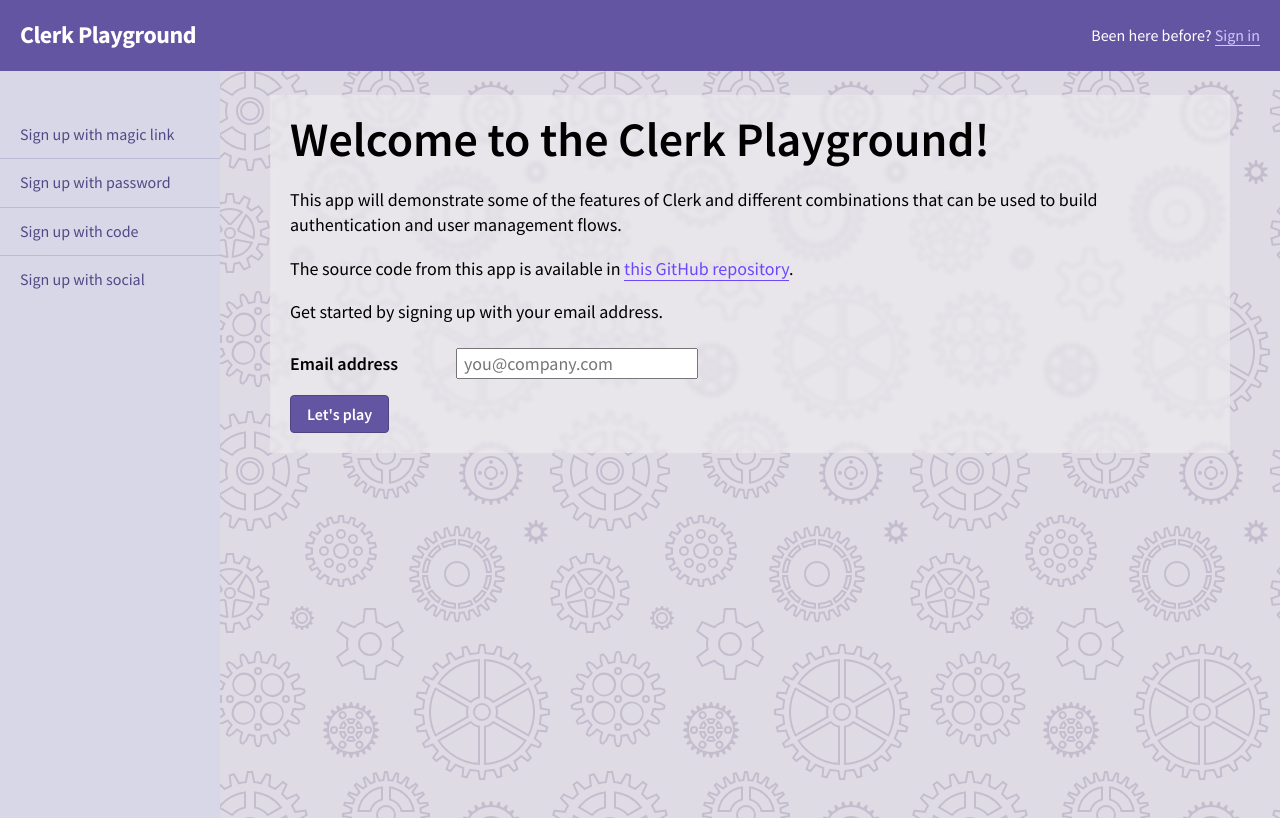
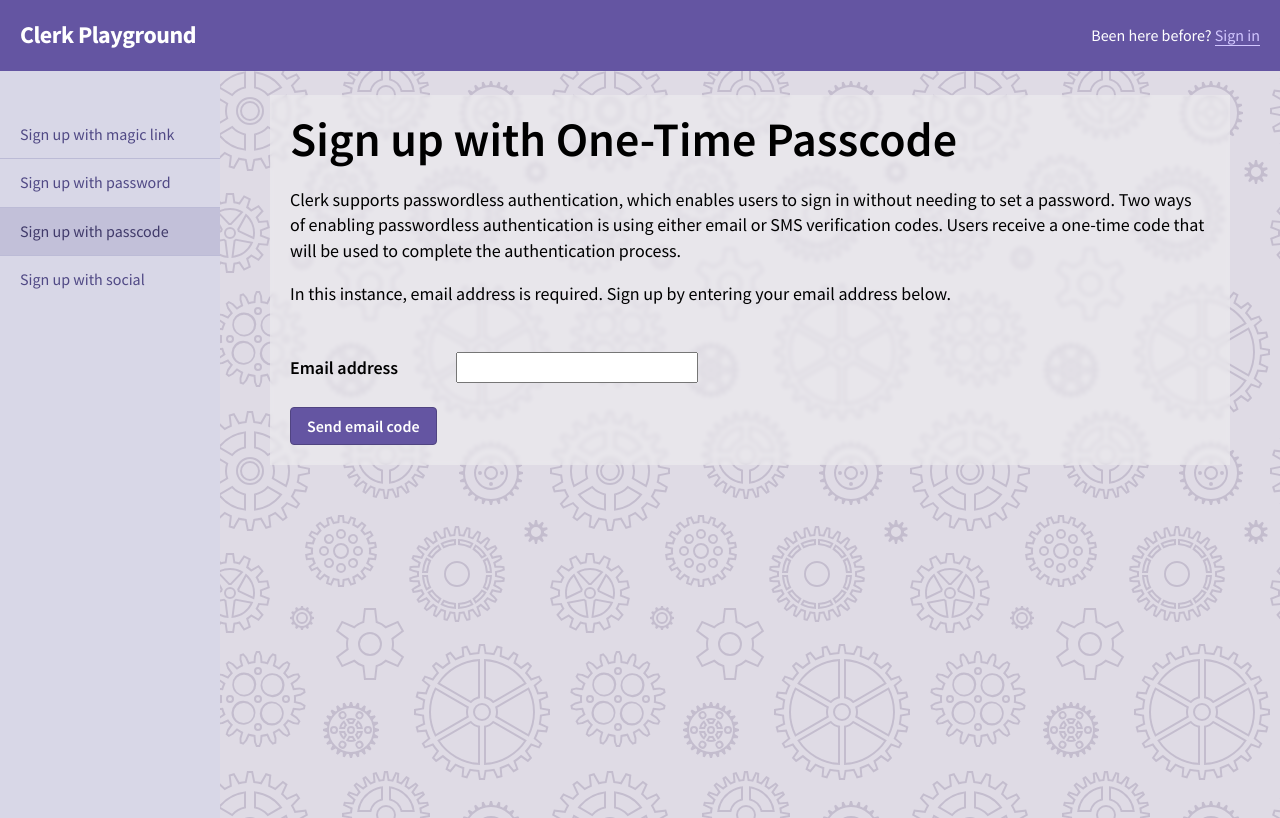
Before and after one commit to clerk/clerk-playground, a Next.js app: page /sign-up/passcode in a window 1280 px wide. Built offline with nearby package versions, Linux system fonts and the light colour scheme; no server answers.

Commit message:
feat: Create PasscodeSignUp page

```diff
--- a/pages/otp/[[...index]].js
+++ b/pages/otp/[[...index]].js
@@ -1,4 +1,4 @@
-import { useSignIn, useUser } from '@clerk/nextjs';
+import { useUser } from '@clerk/nextjs';
 import { useEffect, useRef, useState } from 'react';
 
 import common from '/styles/Common.module.css';
@@ -6,7 +6,6 @@
 
 const OneTimePasscodes = () => {
   const { user } = useUser();
-  const { signIn } = useSignIn();
   const [status, setStatus] = useState('');
   const [emailStatus, setEmailStatus] = useState('');
   const formRef = useRef();
--- /dev/null
+++ b/pages/sign-up/passcode.js
@@ -0,0 +1,94 @@
+import { useSignUp } from '@clerk/nextjs';
+import { useRouter } from 'next/router';
+import { useState } from 'react';
+
+import common from '/styles/Common.module.css';
+import styles from '/styles/Form.module.css';
+
+const PasscodeSignUp = () => {
+  const { signUp, setSession } = useSignUp();
+  const router = useRouter();
+  const [status, setStatus] = useState('');
+
+  const handleError = (err) => console.error(err);
+
+  const handleSubmit = async (event) => {
+    const formData = new FormData(event.target);
+    const emailAddress = formData.get('email');
+    const code = formData.get('code');
+    const strategy = 'email_code';
+
+    event.preventDefault();
+
+    if (status === 'unverified') {
+      try {
+        const response = await signUp.attemptEmailAddressVerification({
+          code
+        });
+
+        if (response.status === 'complete') {
+          setSession(response.createdSessionId, () =>
+            router.push(`/?strategy=${strategy}`)
+          );
+        }
+        return;
+      } catch (err) {
+        handleError(err);
+      }
+    }
+
+    try {
+      await signUp.create({
+        strategy,
+        emailAddress
+      });
+
+      setStatus('unverified');
+
+      await signUp.prepareEmailAddressVerification();
+    } catch (err) {
+      handleError(err);
+    }
+  };
+
+  return (
+    <div className={common.container}>
+      <h1 className={common.title}>Sign up with One-Time Passcode</h1>
+      <p>
+        Clerk supports passwordless authentication, which enables users to sign
+        in without needing to set a password. Two ways of enabling passwordless
+        authentication is using either email or SMS verification codes. Users
+        receive a one-time code that will be used to complete the authentication
+        process.
+      </p>
+      <p>
+        In this instance, email address is required. Sign up by entering your
+        email address below.
+      </p>
+      <form className={styles.form} onSubmit={handleSubmit}>
+        <div className={styles.field}>
+          <label htmlFor="email">Email address</label>
+          <input id="email" name="email" type="email" required />
+        </div>
+        {status === 'unverified' ? (
+          <>
+            <div className={styles.field}>
+              <label htmlFor="code">Verification code</label>
+              <input id="code" name="code" type="text" required />
+            </div>
+            <div className={styles.message}>
+              Check your email inbox for one-time verification code
+            </div>
+          </>
+        ) : null}
+        {status !== 'verified' ? (
+          <button className={common.button} type="submit">
+            {status === 'unverified' ? 'Verify' : 'Send'} email code
+          </button>
+        ) : null}
+      </form>
+    </div>
+  );
+};
+
+export default PasscodeSignUp;
--- a/styles/Form.module.css
+++ b/styles/Form.module.css
@@ -45,7 +45,7 @@
 .warning {
   margin: 24px 0;
   min-width: 355px;
-  max-width: 500px;
+  max-width: 450px;
   min-height: 36px;
   opacity: 1;
   background-color: rgb(167, 255, 177, 0.5);
--- a/utils/constants.js
+++ b/utils/constants.js
@@ -10,9 +10,9 @@
     path: '/sign-up/password'
   },
   {
-    name: 'Sign up with code',
+    name: 'Sign up with passcode',
     strategy: 'email_code',
-    path: '#'
+    path: '/sign-up/passcode'
   },
   {
     name: 'Sign up with social',
```
